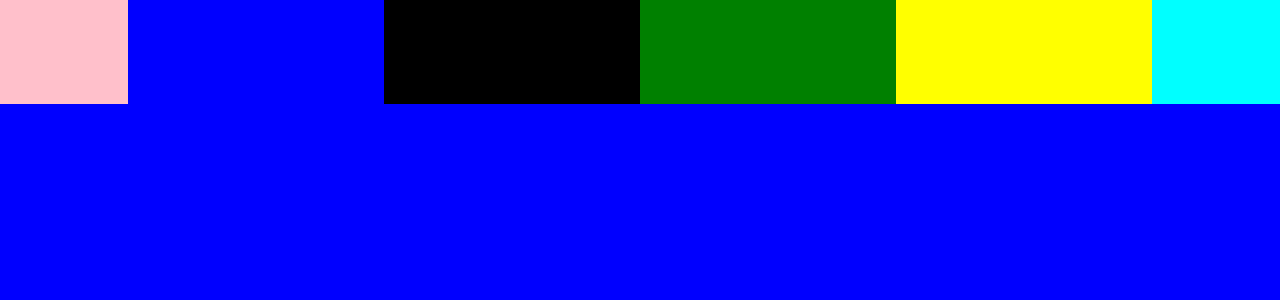
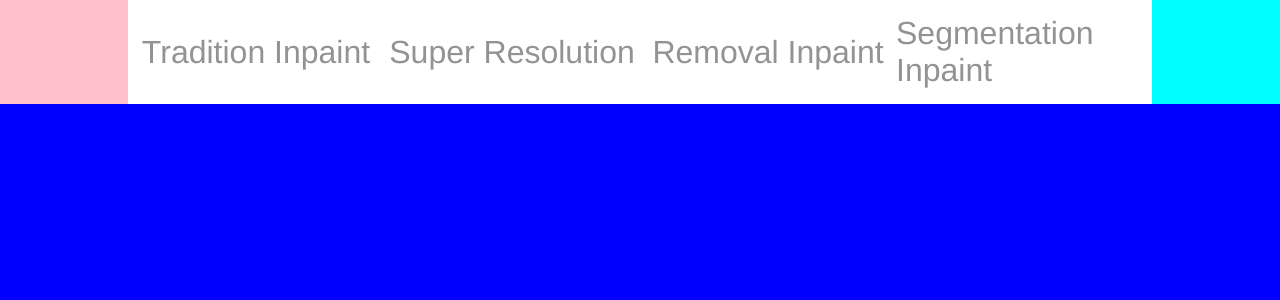
Before and after one commit to Hydrageno/inpaint-toolbox, a Vue app: page / in a window 1280 px wide. Shown: the top 300 px of the page. Built offline with nearby package versions, Linux system fonts and the light colour scheme.

Commit message:
add text & style for navigator & add goAnchor

```diff
--- a/src/main.js
+++ b/src/main.js
@@ -1,9 +1,12 @@
 import { createApp } from 'vue'
+import { createI18n } from 'vue-i18n'
 import ElementPlus from 'element-plus'
 import 'element-plus/dist/index.css'
 import App from './App.vue'
 import router from './router'
 import store from './store'
+import zh from '@/components/language/zh'
+import en from '@/components/language/en'
 
 // create Application instance
 const app = createApp(App);
@@ -13,5 +16,15 @@ app.use(store);
 app.use(router);
 // use element-plus ui designer for vue3 project
 app.use(ElementPlus);
+// use vue-i18n
+const i18n = createI18n({
+    locale: 'zh',
+    messages:{
+        'zh': zh.projectText,
+        'en': en.projectText
+    },
+    silentTranslationWar: true
+})
+app.use(i18n);
 // mount the Application
 app.mount("#app");
--- a/src/views/HomeView.vue
+++ b/src/views/HomeView.vue
@@ -7,10 +7,26 @@
       <!--导航栏分为主内容区、左右边块让内容区居中-->
       <div id="navigator-leftborder"></div>
       <div id="navigator-main">
-        <div id="navigator-main-traidtion-inpaint"></div>
-        <div id="navigator-main-super-resolution"></div>
-        <div id="navigator-main-removal-inpaint"></div>
-        <div id="navigator-main-segmentation-inpaint"></div>
+        <div id="navigator-main-traidtion-inpaint">
+          <span class="navigator-text" @click="goAnchor('body-tradition-inpaint')">
+            {{ traditionInpaintNavigatorMessage }}
+          </span>
+        </div>
+        <div id="navigator-main-super-resolution">
+          <span class="navigator-text" @click="goAnchor('body-super-resolution')">
+            {{ superResolutionNavigatorMessage }}
+          </span>
+        </div>
+        <div id="navigator-main-removal-inpaint">
+          <span class="navigator-text" @click="goAnchor('body-removal-inpaint')">
+            {{ removalInpaintNavigatorMessage }}
+          </span>
+        </div>
+        <div id="navigator-main-segmentation-inpaint">
+          <span class="navigator-text" @click="goAnchor('body-segmentation-inpaint')">
+            {{ segmentationInpaintNavigatorMessage }}
+          </span>
+        </div>
       </div>
       <div id="navigator-rightborder"></div>
     </div>
@@ -43,6 +59,43 @@ export default {
     SuperResolution,
     RemovalInpaint,
     SegmentationInpaint,
+  },
+  data(){
+    return{
+    }
+  },
+  methods:{
+    goAnchor(id){
+      /**
+       * when user click the anchor character like 'TraditionInpaint', window scroll to the area.
+       * 当用户点击对应的锚文字时候，会划到相应的区域。
+       */
+      // fetch the area by id.
+      // 通过ID获得对应的元素。
+      var anchor = document.getElementById(id);
+      // perform the appropriate swipe action.
+      // 执行相应的划动动作。
+      window.scrollTo({
+        top: anchor.offsetTop,
+        behavior: "smooth"
+      })
+    }
+  },
+  computed:{
+    traditionInpaintNavigatorMessage(){
+      // switch the content follow the value of 'language' attribute in i18n
+      // 通过i18n中的language属性值来调整展示的内容，如果为zh则显示中文内容，否则显示英文内容
+      return this.$t('navigatorText.traditionInpaintNavigatorText');
+    },
+    superResolutionNavigatorMessage(){
+      return this.$t('navigatorText.superResolutionNavigatorText');
+    },
+    removalInpaintNavigatorMessage(){
+      return this.$t('navigatorText.removalInpaintNavigatorText');
+    },
+    segmentationInpaintNavigatorMessage(){
+      return this.$t('navigatorText.segmentationInpaintNavigatorText');
+    }
   }
 }
 </script>
@@ -59,8 +112,8 @@ export default {
   // 让内部元素按照竖向排序
   display: flex;
   flex-direction: column;
-  // 100 = navigator-height + body-height + footer-height, while navigator-height equals with footer-height
-  // 导航栏与页脚栏（致谢栏）占据同样高度，主体部分主要内容
+  // 100 = navigator-height + body-height + footer-height, while navigator-height equals with footer-height.
+  // 导航栏与页脚栏（致谢栏）占据同样高度，主体部分主要内容。
   @navigator-height: 2;
   @body-height: 96;
   #navigator{
@@ -71,7 +124,7 @@ export default {
     // 当滚动页面的使用，导航栏将覆盖对应的位置内容，使用白色塑造“烟雾”的效果。
     // initialize the color of background in developing period.
     // 前期开发时，使用不同颜色来占据位置确定基本布局。
-    background-color: black;
+    background-color: rgba(255, 255, 255, 0.9);
     // use the 'sticky' value to stick the #navigator while scrolling.
     // 通过粘滞定位，当滚动页面的时候导航栏和页面顶部相对静止。
     position: sticky;
@@ -81,8 +134,8 @@ export default {
     // upgrade dimensions, different from #body and #footer.
     // 让导航栏升级维度，在滚动页面时候，导航栏会覆盖#body和#footer内容。
     z-index: 10;
-    // let inner element flow by row direction
-    // 让内部元素通过行方向排列
+    // let inner element flow by row direction.
+    // 让内部元素通过行方向排列。
     display: flex;
     flex-direction: row;
     // navigator-width = navigator-border-width * 2 + navigator-main-width * 4;
@@ -93,27 +146,89 @@ export default {
     }
     #navigator-main{
       flex: 10 - 2 * @navigator-border-width;
-      background-color: yellowgreen;
-      // let inner element flow by row direction
-      // 让内部元素通过行方向排列
+      //background-color: yellowgreen;
+      // let inner element flow by row direction.
+      // 让内部元素通过行方向排列。
       display: flex;
       flex-direction: row;
       @function-width: 2.5;
       #navigator-main-traidtion-inpaint{
         flex: @function-width;
-        background-color: blue;
+        // set the style of cursor.
+        // 设置鼠标悬浮时候样式。
+        cursor: pointer;
+        // center the navigator-text
+        // 让navigator-text水平和垂直居中
+        display: flex;
+        justify-content: center;
+        align-items: center;
+        //background-color: blue;
+        // set the style of navigator text.
+        // 设置导航文字的样式。
+        .navigator-text{
+          font-family:'Franklin Gothic Medium', 'Arial Narrow', Arial, sans-serif;
+          font-size: 4vh;
+          color: rgb(147,147,147);
+          // user can't select the text.
+          // 通过none来阻止用户选中文字。
+          user-select: none;
+        }
+        .navigator-text:hover{
+          // set the style when hover the .navigator-text.
+          // 当用户悬浮鼠标在文字上时候，改变文字颜色。
+          color: black;
+        }
       }
       #navigator-main-super-resolution{
         flex: @function-width;
-        background-color: black;
+        cursor: pointer;
+        //background-color: black;
+        display: flex;
+        justify-content: center;
+        align-items: center;
+        .navigator-text{
+          font-family:'Franklin Gothic Medium', 'Arial Narrow', Arial, sans-serif;
+          font-size: 4vh;
+          color: rgb(147,147,147);
+          user-select: none;
+        }
+        .navigator-text:hover{
+          color: black;
+        }
       }
       #navigator-main-removal-inpaint{
         flex: @function-width;
-        background-color: green;
+        cursor: pointer;
+        //background-color: green;
+        display: flex;
+        justify-content: center;
+        align-items: center;
+        .navigator-text{
+          font-family:'Franklin Gothic Medium', 'Arial Narrow', Arial, sans-serif;
+          font-size: 4vh;
+          color: rgb(147,147,147);
+          user-select: none;
+        }
+        .navigator-text:hover{
+          color: black;
+        }
       }
       #navigator-main-segmentation-inpaint{
         flex: @function-width;
-        background-color: yellow;
+        cursor: pointer;
+        //background-color: yellow;
+        display: flex;
+        justify-content: center;
+        align-items: center;
+        .navigator-text{
+          font-family:'Franklin Gothic Medium', 'Arial Narrow', Arial, sans-serif;
+          font-size: 4vh;
+          color: rgb(147,147,147);
+          user-select: none;
+        }
+        .navigator-text:hover{
+          color: black;
+        }
       }
     }
     #navigator-rightborder{
@@ -128,14 +243,14 @@ export default {
     // initialize the color of background in developing period.
     // 前期开发时，使用不同颜色来占据位置确定基本布局。
     background-color: green;
-    // let inner element flow by column
-    // 让HomeView的#body中的功能区按照列排序
+    // let inner element flow by column.
+    // 让HomeView的#body中的功能区按照列排序。
     display: flex;
     flex-direction: column;
     // let four function the same height;
     // differentiate the function by differen color in developing period.
-    // 让四个功能区高度相同（后期可以根据需求调整）
-    // 开发阶段按照不同的颜色区分不同的功能区，来调整布局
+    // 让四个功能区高度相同（后期可以根据需求调整）。
+    // 开发阶段按照不同的颜色区分不同的功能区，来调整布局。
     @function-height: 2.5;
     #body-tradition-inpaint{
       flex: @function-height;
```
